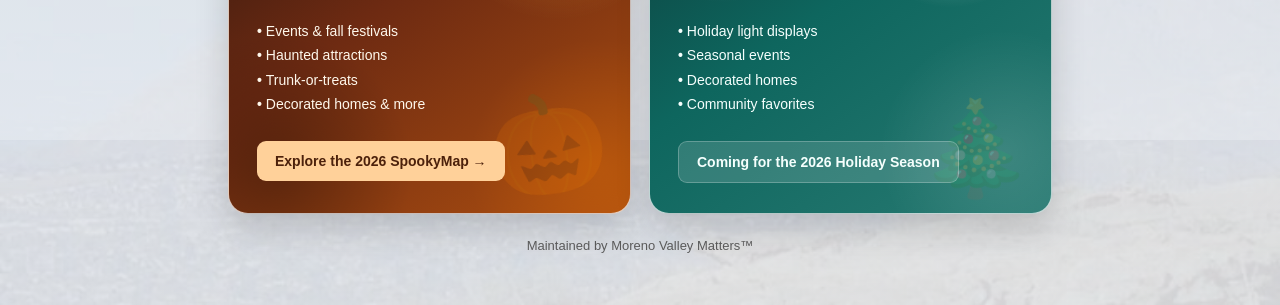
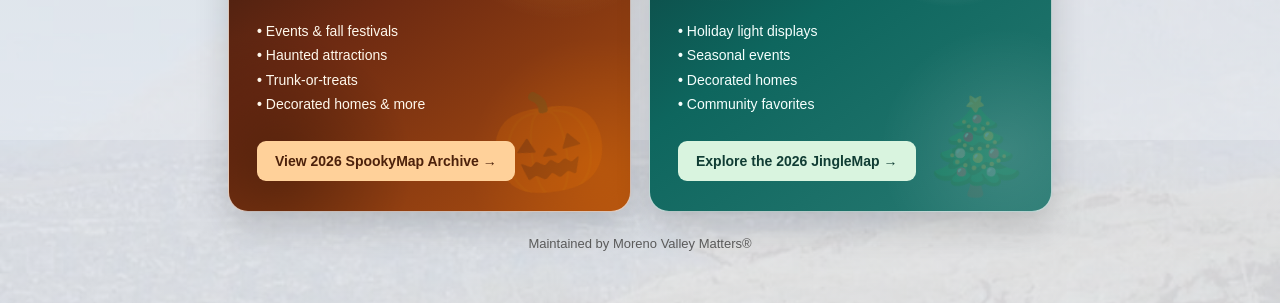
Before and after one commit to MoVal2013/morenovalleymatters.github.io, a plain HTML site: page holiday-maps.html in a window 1280 px wide. Shown: the part 660-965 px from the top of the page. Drawn offline with Linux system fonts and the light colour scheme.

Commit message:
Update holiday-maps.html
archive Spooky Map activate Jingle Map

```diff
--- a/holiday-maps.html
+++ b/holiday-maps.html
@@ -187,6 +187,16 @@ h1 {
 }
 .spooky .btn:hover { background: #ffe0ba; }
 
+
+.jingle .btn {
+    color: #103d34;
+    background: #d9f4df;
+}
+.jingle .btn:hover {
+    background: #ffffff;
+}
+
+
 .coming {
     display: inline-block;
     padding: 12px 18px;
@@ -239,7 +249,7 @@ h1 {
                     <li>Trunk-or-treats</li>
                     <li>Decorated homes & more</li>
                 </ul>
-                <a class="btn" href="spooky-map.html">Explore the 2026 SpookyMap →</a>
+                <a class="btn" href="spooky-map.html">View 2026 SpookyMap Archive →</a>
             </div>
         </section>
 
@@ -255,12 +265,12 @@ h1 {
                     <li>Decorated homes</li>
                     <li>Community favorites</li>
                 </ul>
-                <span class="coming">Coming for the 2026 Holiday Season</span>
+                <a class="btn" href="jingle-map.html">Explore the 2026 JingleMap →</a>
             </div>
         </section>
     </div>
 
-    <div class="footer">Maintained by Moreno Valley Matters™</div>
+    <div class="footer">Maintained by Moreno Valley Matters®</div>
 </div>
 </body>
 </html>
```
